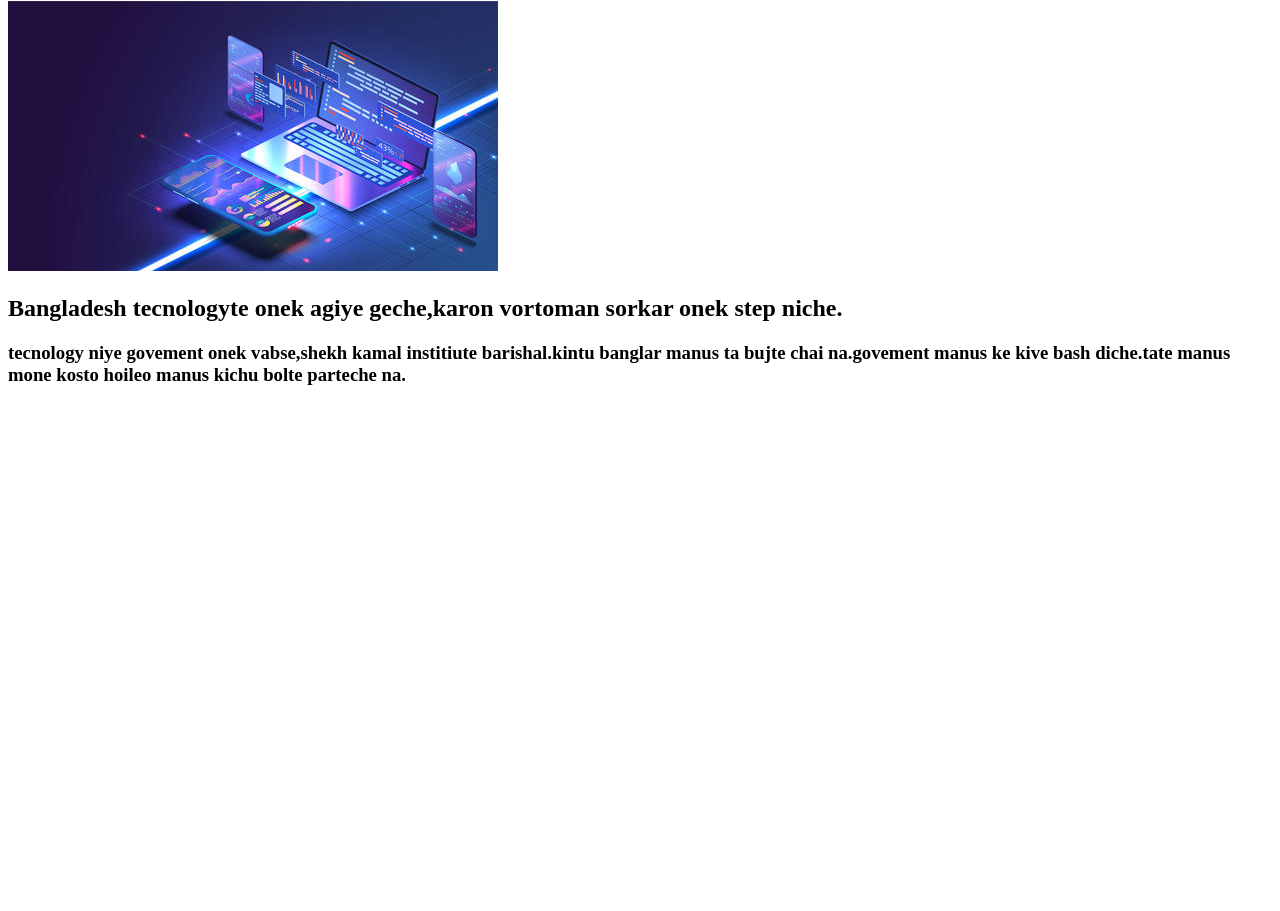
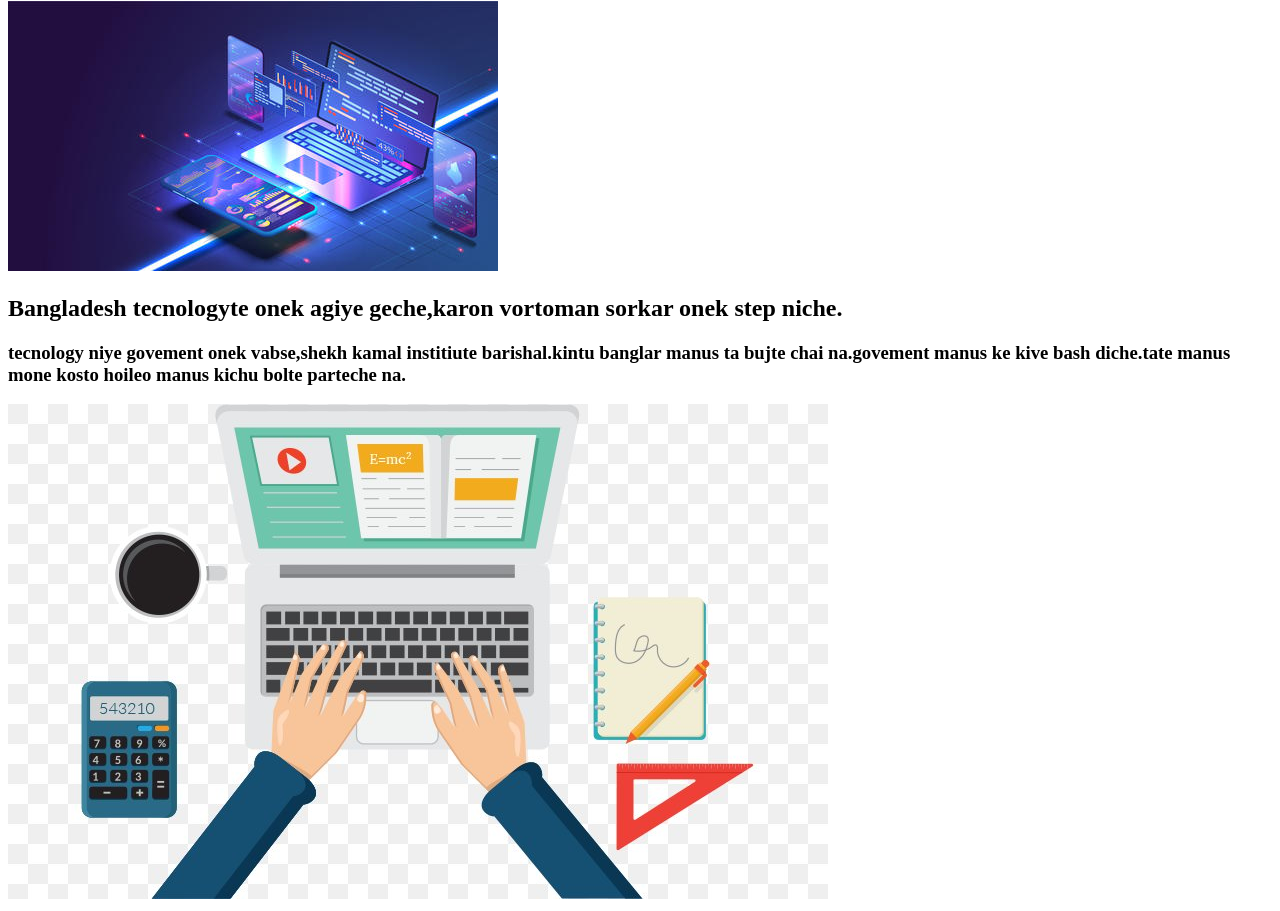
Before and after one commit to mdmehedihasan212/my-third-repo, a plain HTML site: page index.html in a window 1280 px wide. Shown: the part 79-990 px from the top of the page. Before the commit the page ends 800 px from the top, so only its background shows below. Drawn offline with Linux system fonts and the light colour scheme.

Commit message:
image add

```diff
--- a/index.html
+++ b/index.html
@@ -12,5 +12,6 @@
     <img src="asdf.jpg" alt="">
     <h2>Bangladesh tecnologyte onek agiye geche,karon vortoman sorkar onek step niche.</h2>
     <h3>tecnology niye govement onek vabse,shekh kamal institiute barishal.kintu banglar manus ta bujte chai na.govement manus ke kive bash diche.tate manus mone kosto hoileo manus kichu bolte parteche na.</h3>
+    <img src="computer.jpg" alt="">
 </body>
 </html>
```
Also changed, not shown: computer.jpg (added).
